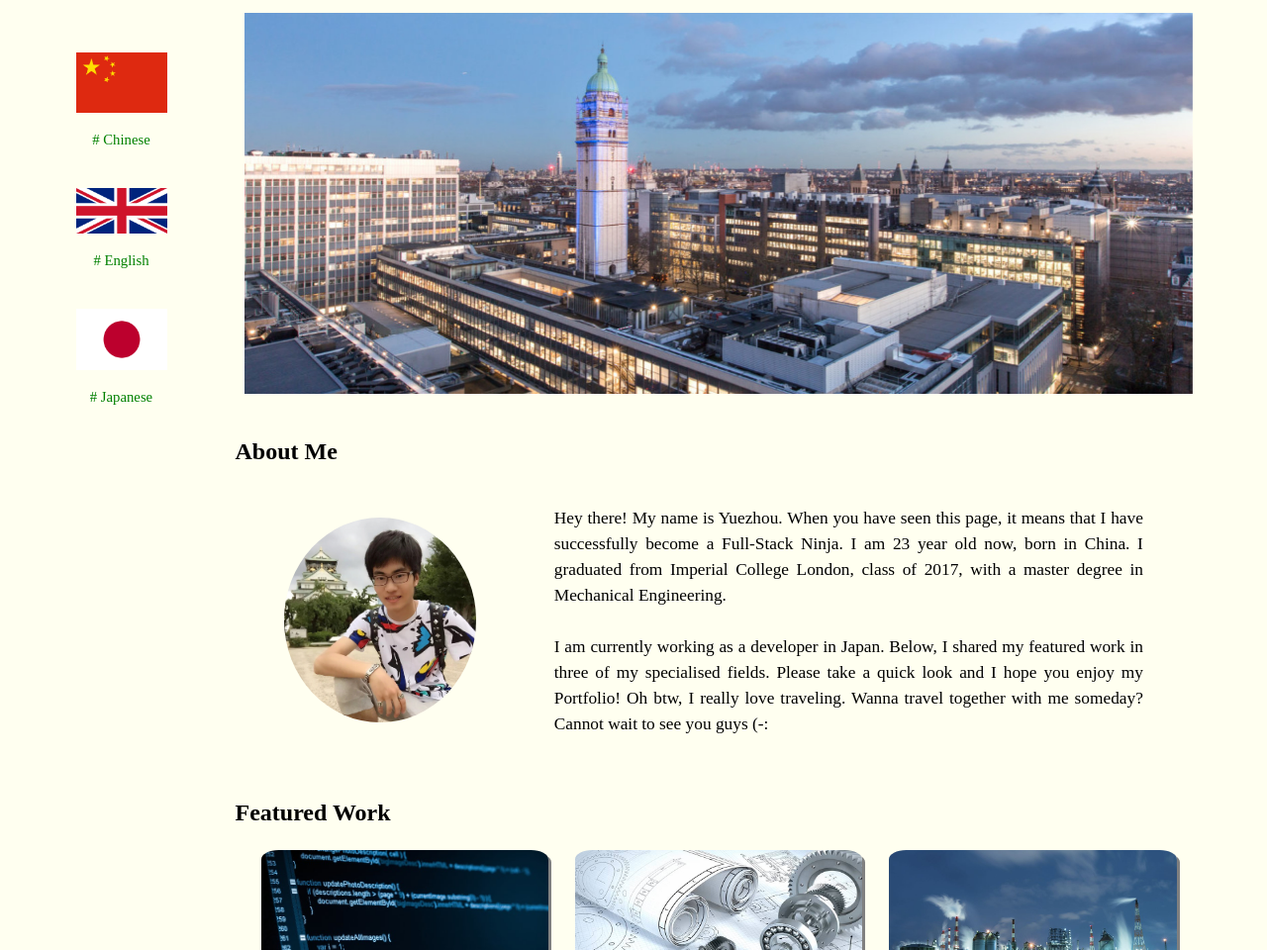
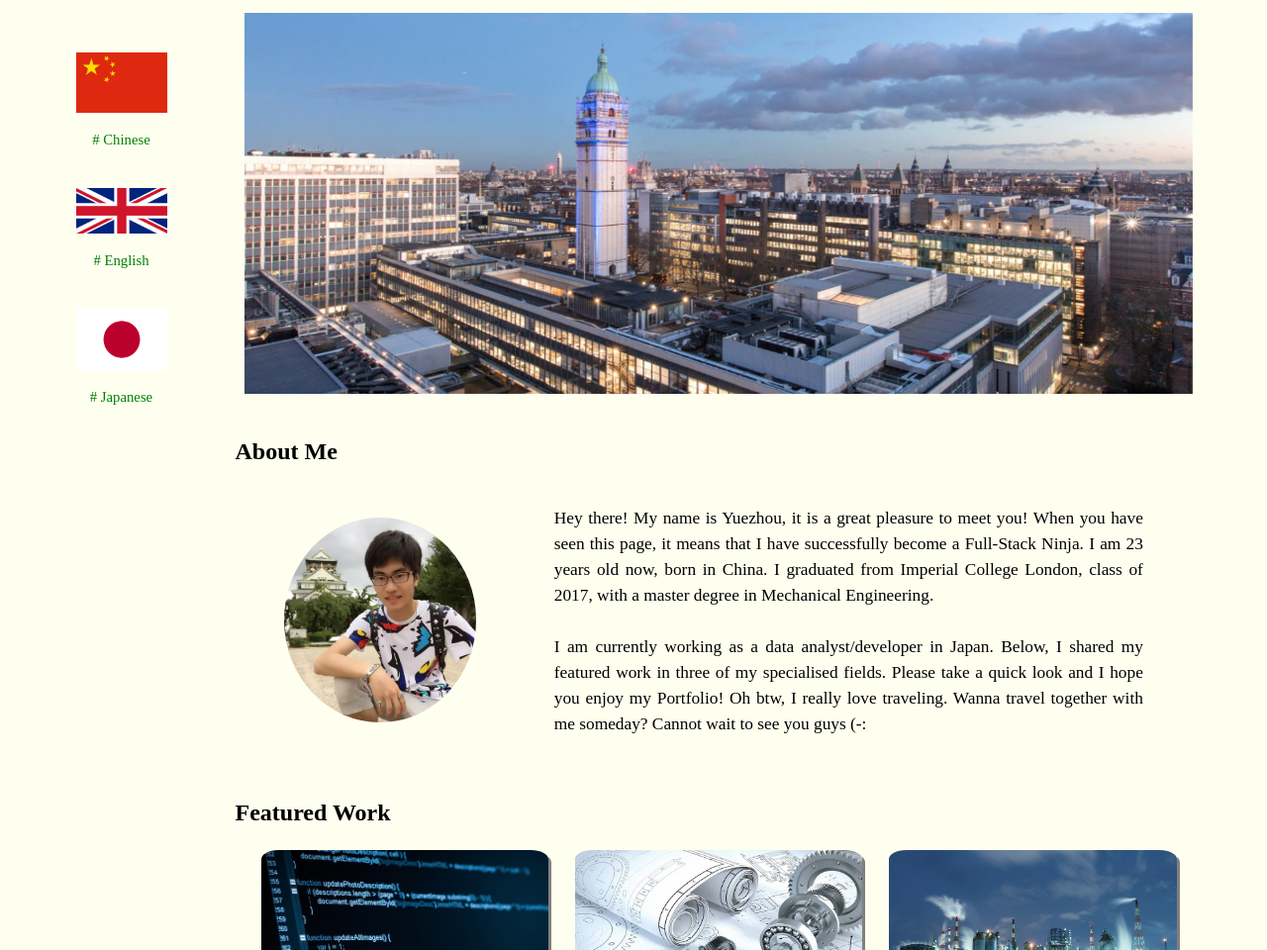
Before and after one commit to YuezhouLu/Portfolio, a plain HTML site: page yuezhou.html in a window 1280 px wide. Shown: the part 140-1100 px from the top of the page at 99% size. Drawn offline with Linux system fonts and the light colour scheme.

Commit message:
Just some minor updates

```diff
--- a/yuezhou.html
+++ b/yuezhou.html
@@ -45,13 +45,13 @@
                         <img src="images/yuezhou.jpg" alt="Yuezhou" class="about-me-image">
                     </div>
                     <div class="about-me-content-box">
-                        <p class="about-me-content">Hey there! My name is Yuezhou.
+                        <p class="about-me-content">Hey there! My name is Yuezhou, it is a great pleasure to meet you!
                             When you have seen this page, it means that I have successfully become a Full-Stack Ninja.
-                            I am 23 year old now, born in China.
+                            I am 23 years old now, born in China.
                             I graduated from Imperial College London, class of 2017, with a master degree in Mechanical Engineering.
                             <br>
                             <br>
-                            I am currently working as a developer in Japan.
+                            I am currently working as a data analyst/developer in Japan.
                             Below, I shared my featured work in three of my specialised fields.
                             Please take a quick look and I hope you enjoy my Portfolio!
                             Oh btw, I really love traveling.
```
Also changed, not shown: screenshot.png, 1 other file.
